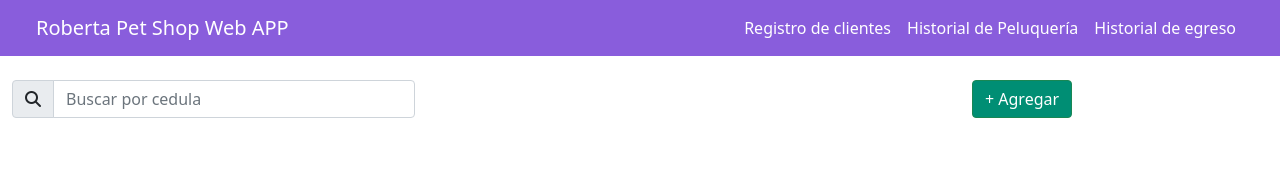
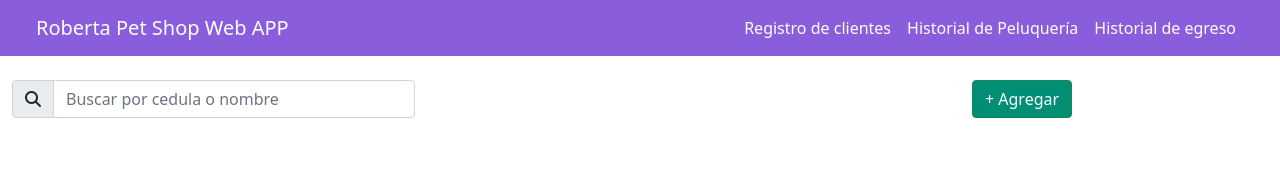
Before and after one commit to coderunner86/petshop, an Angular app: page / in a window 1280 px wide. Shown: the top 170 px of the page. Built offline with nearby package versions, Linux system fonts and the light colour scheme.

Commit message:
1 file modified

```diff
--- a/src/app/app.component.html
+++ b/src/app/app.component.html
@@ -41,7 +41,7 @@
         <input
           type="text"
           class="form-control"
-          placeholder="Buscar por cedula"
+          placeholder="Buscar por cedula o nombre"
           (keyup)="filterUsers($event)"
         />
       </div>
```
